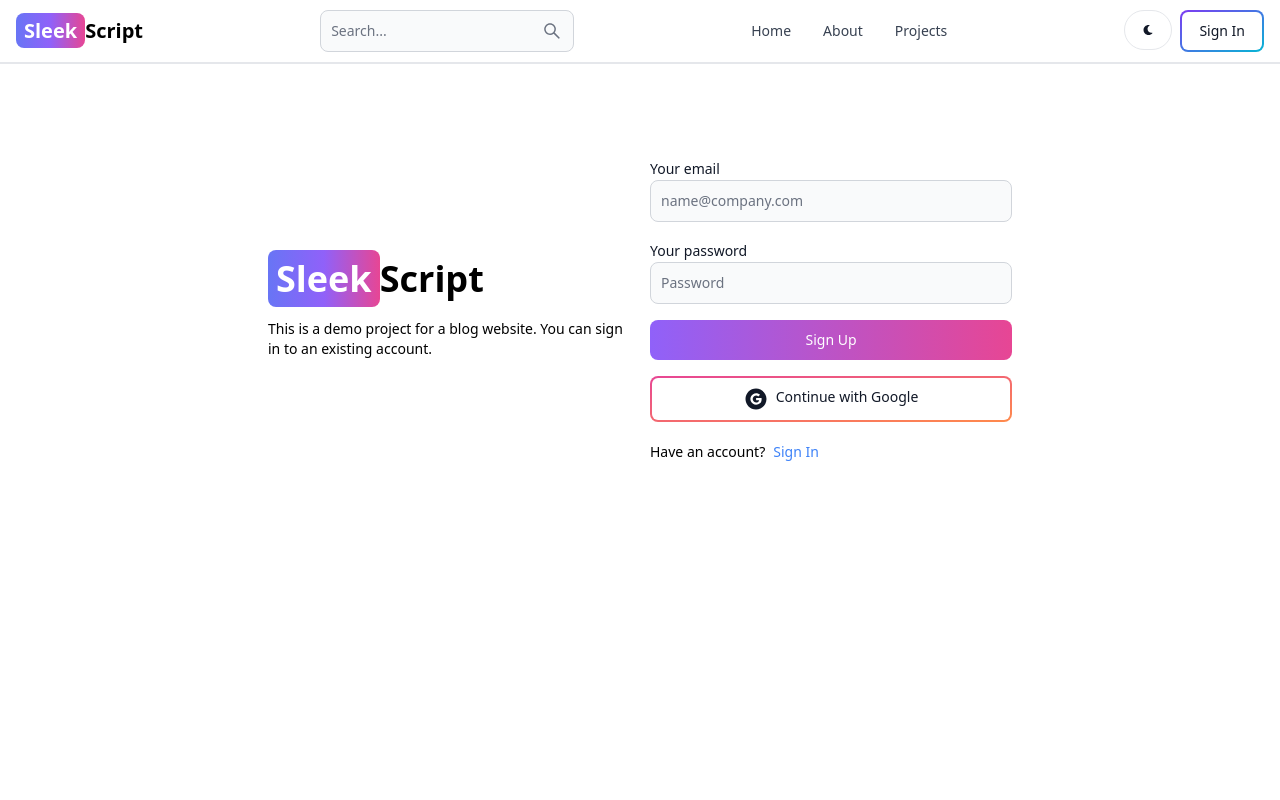
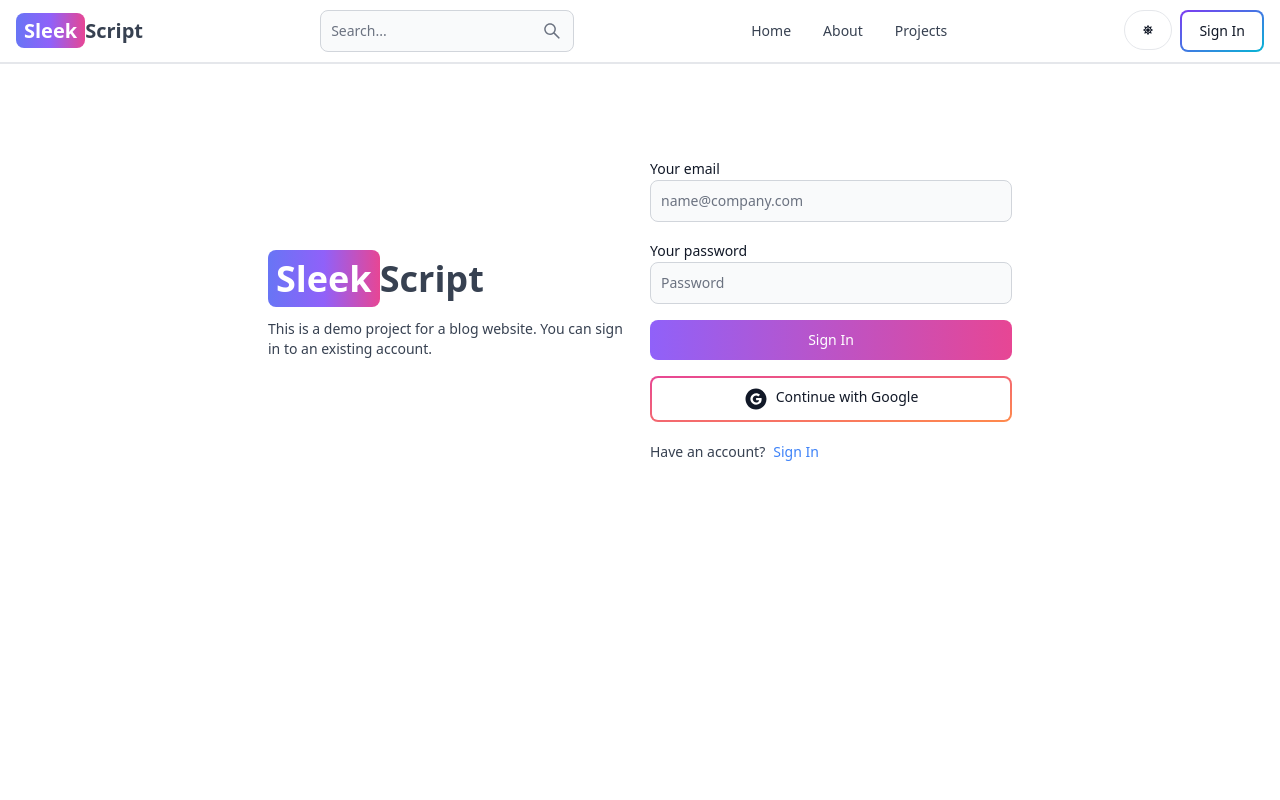
Before and after one commit to vishal4dev/SleekScript, a React (Vite) app in the folder client/: page /sign-in in a window 1280 px wide. Shown: the top 800 px of the page. Built offline with nearby package versions, Linux system fonts and the light colour scheme; no server answers.

Commit message:
add dark mode funtionality

```diff
--- a/client/src/Signin.jsx
+++ b/client/src/Signin.jsx
@@ -101,7 +101,7 @@ export default function SignIn() {
               <Spinner size='sm'/>
               <span className='pl-3'>Loading...</span>
               </>
-            ) : 'Sign Up'}
+            ) : 'Sign In'}
           </Button>
            <Oauth/>
         </form>
--- a/client/src/components/Header.jsx
+++ b/client/src/components/Header.jsx
@@ -1,12 +1,15 @@
 import { Avatar, Button, Dropdown, Navbar, NavbarToggle, TextInput } from "flowbite-react";
 import { Link, useLocation } from "react-router-dom";
 import { AiOutlineSearch } from "react-icons/ai";
-import { FaMoon } from "react-icons/fa";
-import {useSelector} from "react-redux";
+import { FaMoon,FaSun } from "react-icons/fa";
+import {useSelector, useDispatch} from "react-redux";
+import { toggleTheme } from "../redux/theme/themeSlice";
 
 export default function Header() {
   const path = useLocation().pathname;
+  const dispatch = useDispatch();
   const {currentUser} = useSelector(state => state.user);
+  const {theme} = useSelector(state => state.theme);
   return (
     <Navbar className="border-b-2">
       <Link
@@ -30,8 +33,11 @@ export default function Header() {
         <AiOutlineSearch />
       </Button>
       <div className="flex gap-2 md:order-2">
-        <Button className="w-12 h-10 hidden sm:inline" color="gray" pill>
-          <FaMoon />
+        <Button className="w-12 h-10 hidden sm:inline" color="gray" pill onClick={()=>
+          dispatch(toggleTheme())}
+          >
+          {theme === 'light' ? <FaSun /> : <FaMoon />}
+
         </Button>
         {currentUser ? (
           <Dropdown arrowIcon={false}
@@ -40,6 +46,7 @@ export default function Header() {
             <Avatar
               alt='user'
               img={currentUser.profilePicture}
+              rounded
               />
           }
           >
--- /dev/null
+++ b/client/src/components/ThemeProviders.jsx
@@ -0,0 +1,14 @@
+import React from 'react'
+import { useSelector } from 'react-redux';
+export default function ThemeProviders ({children}) {
+    const {theme} = useSelector(state => state.theme);
+  return (<div className={theme}>
+        <div className='bg-white text-gray-700 dark:text-gray-200 dark:bg-[rgb(16,23,42)] min-h-screen'>
+        {children}
+        </div>
+    </div>
+
+  );
+}
+
+//min-h-screen is used to make the height of the div to be atleast the height of the screen so for smaller screen the div will take the height of the screen and for larger screen it will take the height of the content
--- a/client/src/main.jsx
+++ b/client/src/main.jsx
@@ -5,11 +5,15 @@ import './index.css'
 import {store,persistor} from './redux/store.js'
 import {Provider} from 'react-redux'
 import { PersistGate } from 'redux-persist/integration/react'
+import ThemeProviders from './components/ThemeProviders.jsx'
+
 
 ReactDOM.createRoot(document.getElementById('root')).render(
   <PersistGate persistor={persistor}>
   <Provider store ={store}>
+    <ThemeProviders>
     <App />
-  </Provider>,
+    </ThemeProviders>
+  </Provider>
   </PersistGate>
 )
--- a/client/src/redux/store.js
+++ b/client/src/redux/store.js
@@ -1,5 +1,6 @@
 import { configureStore,combineReducers } from '@reduxjs/toolkit';
 import userReducer from './user/userSlice';
+import themeReducer from './theme/themeSlice';
 import {persistReducer} from 'redux-persist';
 import storage from 'redux-persist/lib/storage';
 import persistStore from 'redux-persist/es/persistStore';
@@ -11,6 +12,7 @@ import persistStore from 'redux-persist/es/persistStore';
 const rootReducer = combineReducers({
 
   user:userReducer,
+  theme:themeReducer,
 });
 
 const persistConfig = {
@@ -23,6 +25,8 @@ const persistConfig = {
 const persistedReducer = persistReducer(persistConfig, rootReducer);
 
 
+
+
 export const store = configureStore({
   reducer: persistedReducer,
   middleware: (getDefaultMiddleware) => getDefaultMiddleware({serializableCheck:false}),
--- /dev/null
+++ b/client/src/redux/theme/themeSlice.js
@@ -0,0 +1,19 @@
+import {createSlice} from '@reduxjs/toolkit';
+
+const initialState = {
+    theme: 'light'
+}
+
+const themeSlice = createSlice({
+    name: 'theme',
+    initialState,
+    reducers: {
+        toggleTheme: (state) => {
+
+            state.theme = state.theme === 'light' ? 'dark' : 'light';
+        }
+    }
+});
+
+export const {toggleTheme} = themeSlice.actions;
+export default themeSlice.reducer;
```
Also changed, not shown: 1 other file (tests, documents, lock files or other folders).
